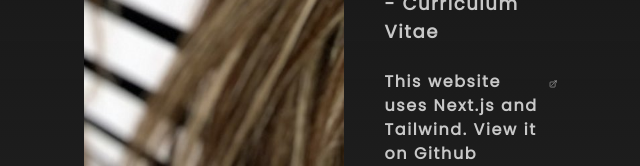
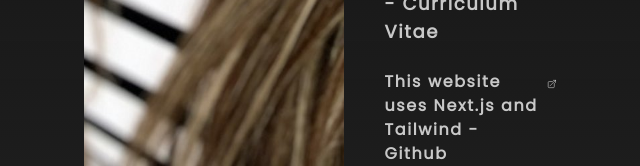
Before and after one commit to antidamage/skull-website, a Next.js app: page /HireAddie in a window 1280 px wide. Shown: the part 1300-1466 px from the top of the page, without its empty margins (499-1139 px from the left). Built offline with nearby package versions, Linux system fonts and the light colour scheme; a web font is replaced by a local one.

Commit message:
Launch links in a new tab

```diff
--- a/src/app/Contact/page.tsx
+++ b/src/app/Contact/page.tsx
@@ -11,7 +11,7 @@ export default function Contact({ }: {}) {
                 <div className="flex inline mt-5">
                     <div className="ps-10 leading-none tracking-tight font-bold text-lg text-nowrap">
                         <div>
-                            <a href="https://discord.gg/RAEJEhW" className="flex flex-nowrap align-baseline text-lg">
+                            <a href="https://discord.gg/RAEJEhW" className="flex flex-nowrap align-baseline text-lg" target="_blank">
                                 Discord
                                 <svg xmlns="http://www.w3.org/2000/svg" fill="none" viewBox="0 0 24 24" strokeWidth={1.5} stroke="currentColor" className="size-6 flex flex-nowrap ml-2">
                                     <path strokeLinecap="round" strokeLinejoin="round" d="M13.5 6H5.25A2.25 2.25 0 0 0 3 8.25v10.5A2.25 2.25 0 0 0 5.25 21h10.5A2.25 2.25 0 0 0 18 18.75V10.5m-10.5 6L21 3m0 0h-5.25M21 3v5.25" />
--- a/src/app/HireAddie/page.tsx
+++ b/src/app/HireAddie/page.tsx
@@ -21,15 +21,15 @@ export default function HireAddie({ }: {}) {
             <br /><br />
             Addie is also a talented web developer who regularly runs the gamut of dev-ops, server admin, database admin, frontend and backend.
             <br /><br />
-            <a className="flex flex-nowrap align-baseline text-lg font-bold" href="https://docs.google.com/document/d/1TZotQfqw4h_oAkPLhlSFk2TJ6eQkrNEJ1GGCGape8cA/edit?usp=sharing">
+            <a className="flex flex-nowrap align-baseline text-lg font-bold" href="https://docs.google.com/document/d/1TZotQfqw4h_oAkPLhlSFk2TJ6eQkrNEJ1GGCGape8cA/edit?usp=sharing" target="_blank">
                 Adeline Cook - Curriculum Vitae
                 <svg xmlns="http://www.w3.org/2000/svg" fill="none" viewBox="0 0 24 24" strokeWidth={1.5} stroke="currentColor" className="size-8 flex flex-nowrap ml-2 text-nowrap">
                     <path strokeLinecap="round" strokeLinejoin="round" d="M9 8.25H7.5a2.25 2.25 0 0 0-2.25 2.25v9a2.25 2.25 0 0 0 2.25 2.25h9a2.25 2.25 0 0 0 2.25-2.25v-9a2.25 2.25 0 0 0-2.25-2.25H15M9 12l3 3m0 0 3-3m-3 3V2.25" />
                 </svg>
             </a>
             <br />
-            <a className="flex flex-nowrap align-baseline text-base font-bold" href="https://github.com/antidamage/skull-website">
-                This website uses Next.js and Tailwind. View it on Github
+            <a className="flex flex-nowrap align-baseline text-base font-bold" href="https://github.com/antidamage/skull-website" target="_blank">
+                This website uses Next.js and Tailwind - Github
                 <svg xmlns="http://www.w3.org/2000/svg" fill="none" viewBox="0 0 24 24" strokeWidth={1.5} stroke="currentColor" className="size-7 flex flex-nowrap ml-2 text-nowrap">
                     <path strokeLinecap="round" strokeLinejoin="round" d="M13.5 6H5.25A2.25 2.25 0 0 0 3 8.25v10.5A2.25 2.25 0 0 0 5.25 21h10.5A2.25 2.25 0 0 0 18 18.75V10.5m-10.5 6L21 3m0 0h-5.25M21 3v5.25" />
                 </svg>
```
